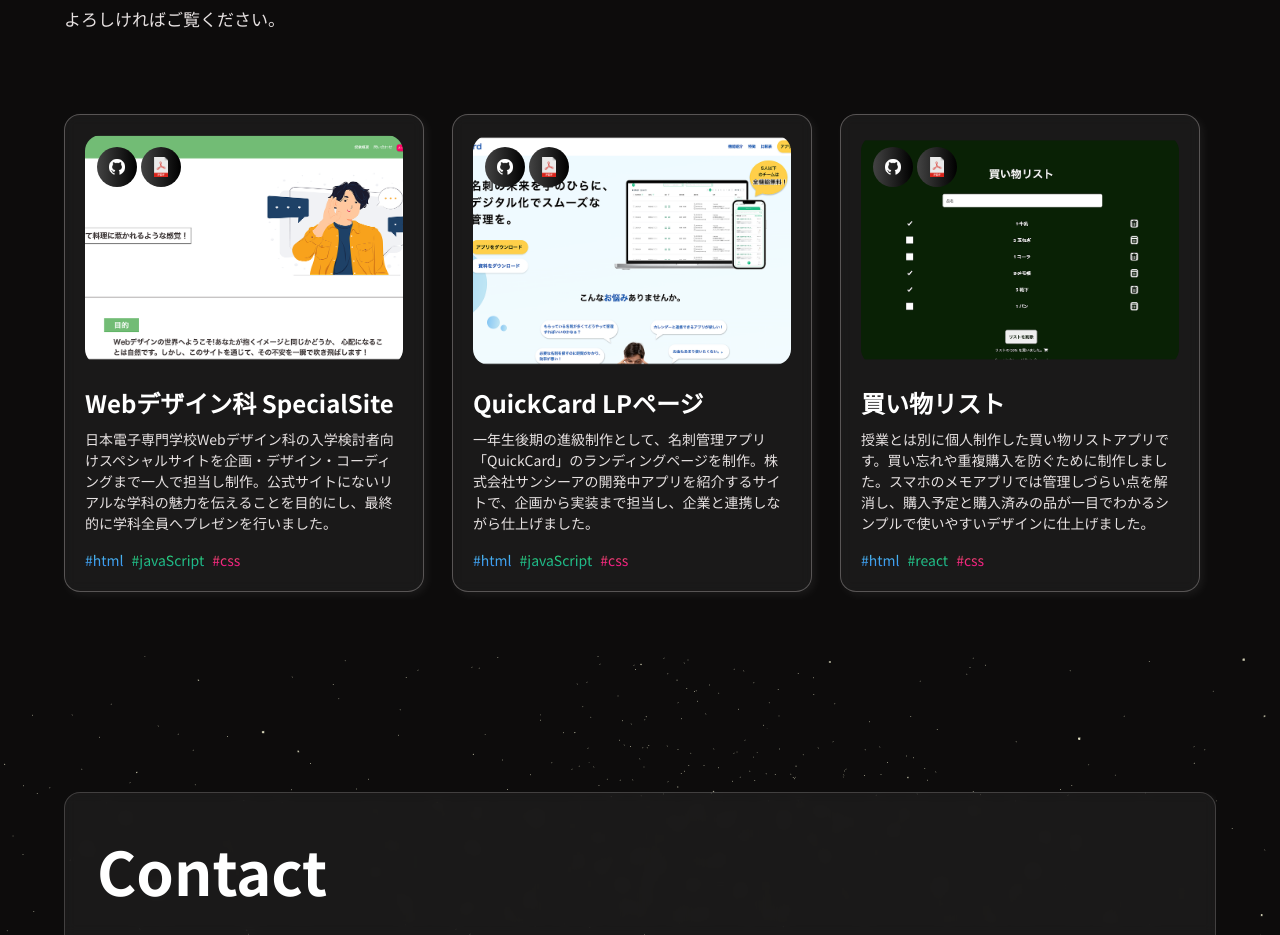
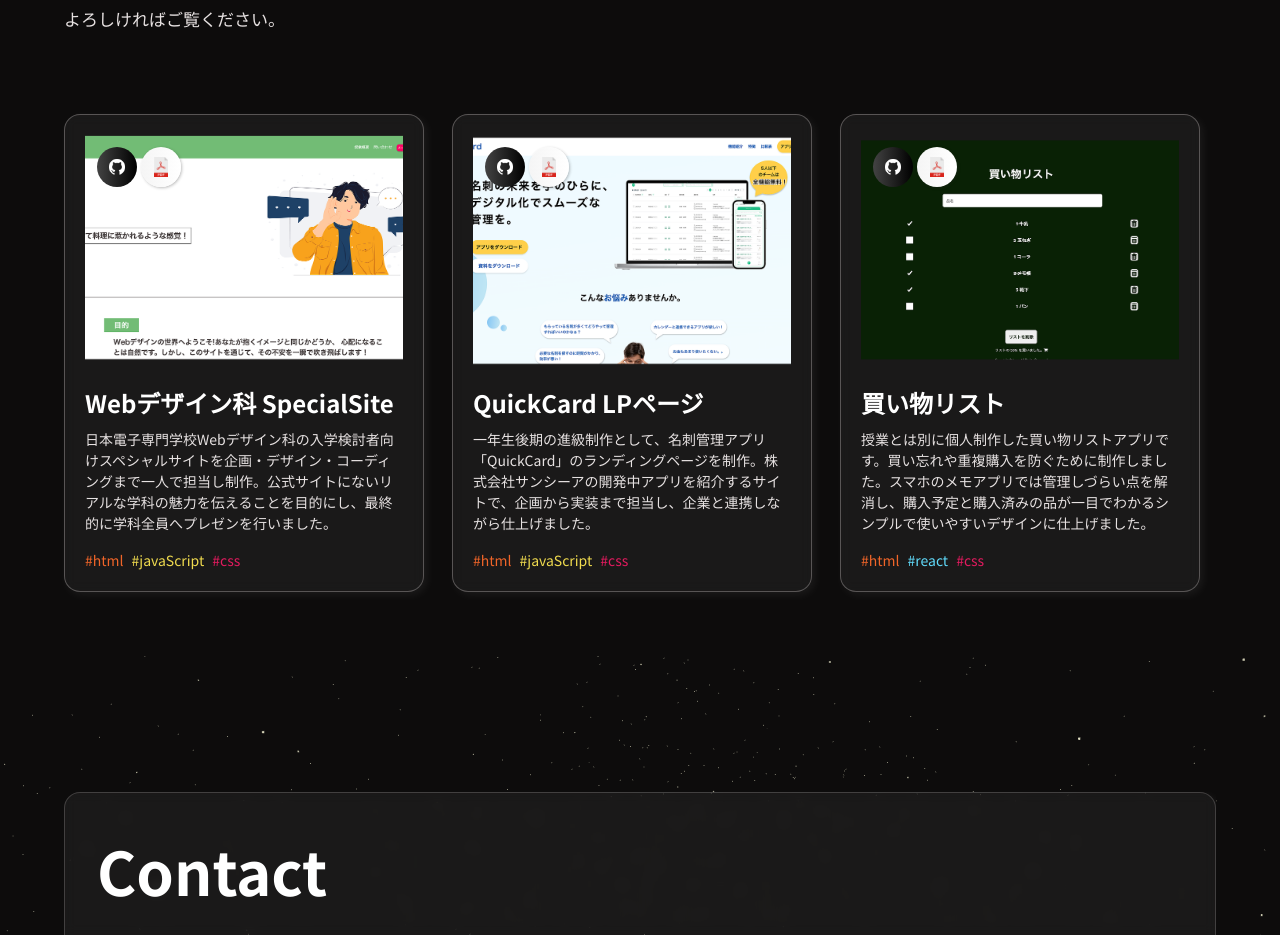
Before and after one commit to kyawnyanlynn/portfolio, a React (Vite) app: page / in a window 1280 px wide. Shown: the part 3320-4255 px from the top of the page. Built offline with nearby package versions, Linux system fonts and the light colour scheme.

Commit message:
css text-colors updated

```diff
--- a/src/components/Works.jsx
+++ b/src/components/Works.jsx
@@ -19,11 +19,7 @@ const ProjectCard = ({
     <motion.div variants={fadeIn("up", "spring", index * 0.5, 0.75)}>
       <div className="p-5 rounded-2xl sm:w-[360px] w-full card border border-[#e7e2e2] border-opacity-30">
         <div className="relative w-full h-[230px]">
-          <img
-            src={image}
-            alt={name}
-            className="w-full h-full object-cover rounded-2xl"
-          />
+          <img src={image} alt={name} className="w-full h-full object-cover" />
           <div className="absolute inset-0 flex justify-start gap-1 m-3 card-img_hover">
             <div
               onClick={() => window.open(source_code_link, "_blank")}
@@ -37,7 +33,7 @@ const ProjectCard = ({
             </div>
             <div
               onClick={() => window.open(source_code_link, "_blank")}
-              className="black-gradient w-10 h-10 rounded-full flex justify-center items-center cursor-pointer"
+              className="white-gradient w-10 h-10 rounded-full flex justify-center items-center cursor-pointer"
             >
               <img src={pdf} alt="pdf" className="w-1/2 h-1/2 object-contain" />
             </div>
--- a/src/constants/index.jsx
+++ b/src/constants/index.jsx
@@ -128,15 +128,15 @@ const works = [
     tags: [
       {
         name: "html",
-        color: "blue-text-gradient",
+        color: "work-textOrange",
       },
       {
         name: "javaScript",
-        color: "green-text-gradient",
+        color: "work-textYellow",
       },
       {
         name: "css",
-        color: "pink-text-gradient",
+        color: "work-textPink",
       },
     ],
     image: specialSite,
@@ -149,15 +149,15 @@ const works = [
     tags: [
       {
         name: "html",
-        color: "blue-text-gradient",
+        color: "work-textOrange",
       },
       {
         name: "javaScript",
-        color: "green-text-gradient",
+        color: "work-textYellow",
       },
       {
         name: "css",
-        color: "pink-text-gradient",
+        color: "work-textPink",
       },
     ],
     image: quickCard,
@@ -170,15 +170,15 @@ const works = [
     tags: [
       {
         name: "html",
-        color: "blue-text-gradient",
+        color: "work-textOrange",
       },
       {
         name: "react",
-        color: "green-text-gradient",
+        color: "work-textBlue",
       },
       {
         name: "css",
-        color: "pink-text-gradient",
+        color: "work-textPink",
       },
     ],
     image: groceryList,
--- a/src/index.css
+++ b/src/index.css
@@ -60,45 +60,30 @@
   transform: rotate(-45deg);
 }
 .black-gradient {
-  background: #000000; /* fallback for old browsers */
-  background: -webkit-linear-gradient(
-    to right,
-    #434343,
-    #000000
-  ); /* Chrome 10-25, Safari 5.1-6 */
+  background: #000000;
+  background: -webkit-linear-gradient(to right, #434343, #000000);
   background: linear-gradient(to right, #434343, #000000);
 }
-
-.green-text-gradient {
-  background: #11998e;
-  background: -webkit-linear-gradient(to top, #11998e, #38ef7d);
-  background: linear-gradient(to top, #11998e, #38ef7d);
-  -webkit-background-clip: text;
-  -webkit-text-fill-color: transparent;
+.white-gradient {
+  box-shadow: 1px 1px 3px rgba(37, 37, 37, 0.297);
+  background: #fff;
+  background: -webkit-linear-gradient(to right, #f5f5f5, #ffffff);
+  background: linear-gradient(to right, #f5f5f5, #ffffff);
 }
-
-.blue-text-gradient {
-  background: #56ccf2;
-  background: -webkit-linear-gradient(to top, #2f80ed, #56ccf2);
-  background: linear-gradient(to top, #2f80ed, #56ccf2);
-  -webkit-background-clip: text;
-  -webkit-text-fill-color: transparent;
+.work-textYellow {
+  color: #f0db4f;
 }
-
-.pink-text-gradient {
-  background: #ec008c; /* fallback for old browsers */
-  background: -webkit-linear-gradient(
-    to top,
-    #ec008c,
-    #fc6767
-  ); /* Chrome 10-25, Safari 5.1-6 */
-  background: linear-gradient(
-    to top,
-    #ec008c,
-    #fc6767
-  ); /* W3C, IE 10+/ Edge, Firefox 16+, Chrome 26+, Opera 12+, Safari 7+ */
-  -webkit-background-clip: text;
-  -webkit-text-fill-color: transparent;
+.work-textBlue {
+  color: #61dbfb;
+}
+.work-textPink {
+  color: #e31b5f;
+}
+.work-textGreen {
+  color: #f0db4f;
+}
+.work-textOrange {
+  color: #f06529;
 }
 
 /* canvas- styles */
```
